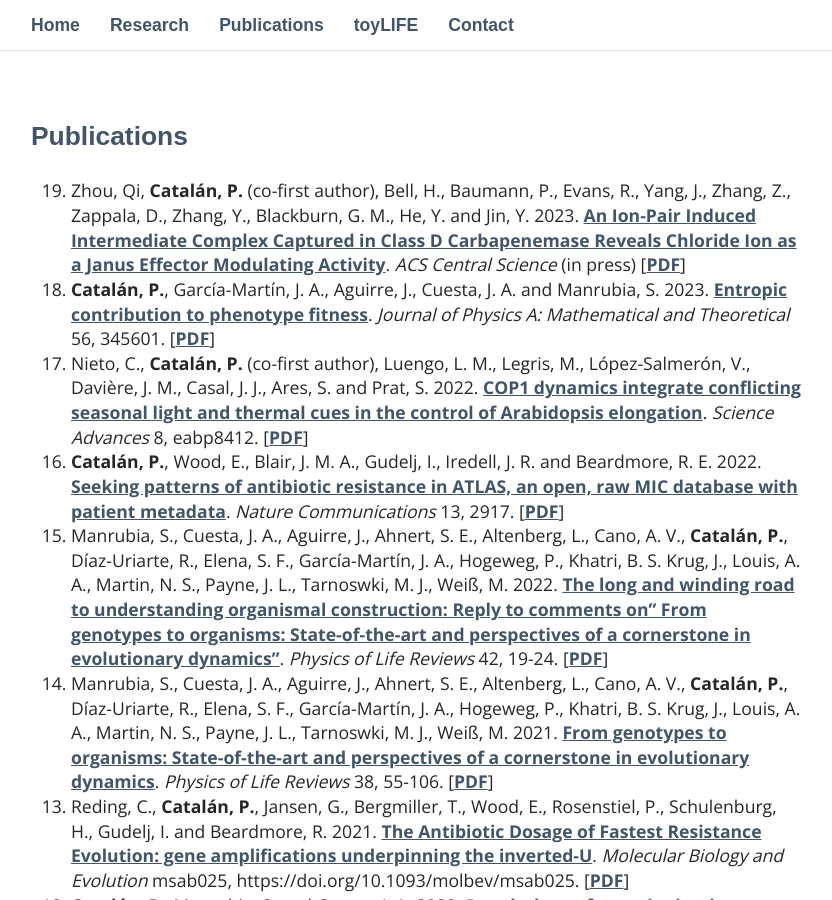
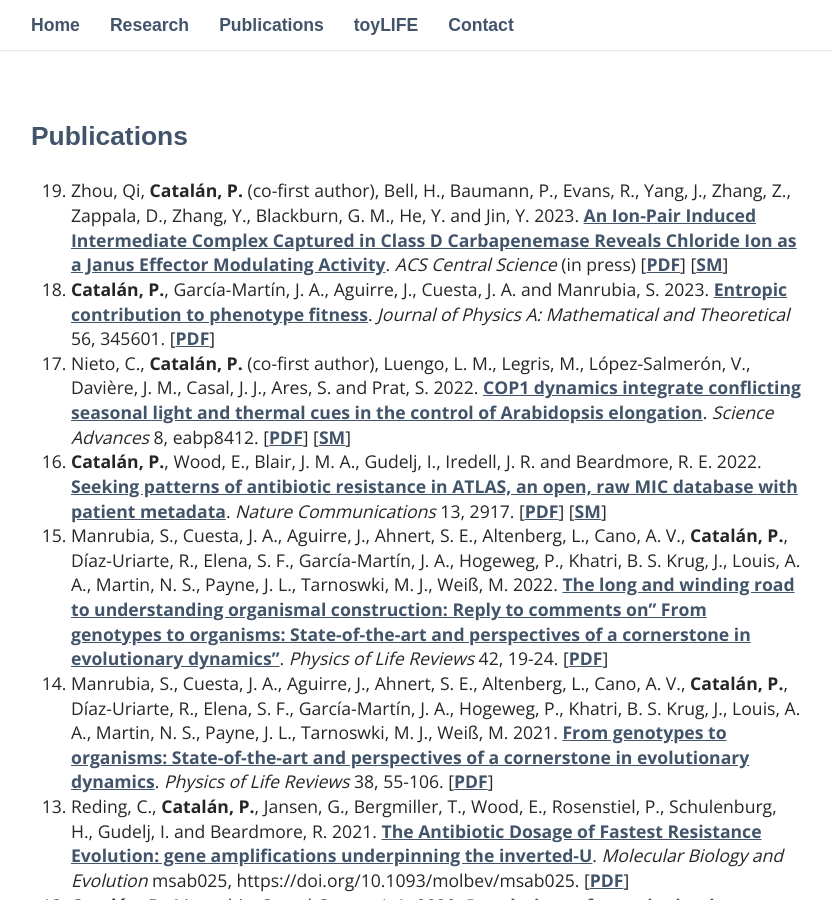
Before and after one commit to PabloCatalan/pablocatalan.github.io, a Jekyll site: the page built from _pages/02_publications.md, in a window 1280 px wide and 900 px high. Shown: the whole window, without its empty margins (224-1056 px from the left). Built offline with Jekyll 4.4.1, drawn with Linux system fonts in a browser that asks for light colours; some web fonts are replaced.

```diff
--- a/_pages/02_publications.md
+++ b/_pages/02_publications.md
@@ -4,10 +4,10 @@ title: Publications
 permalink: /publications/
 ---
 
-0. Zhou, Qi, **Catalán, P.** (co-first author), Bell, H., Baumann, P., Evans, R., Yang, J., Zhang, Z., Zappala, D., Zhang, Y., Blackburn, G. M., He, Y. and Jin, Y. 2023. [An Ion-Pair Induced Intermediate Complex Captured in Class D Carbapenemase Reveals Chloride Ion as a Janus Effector Modulating Activity](https://pubs.acs.org/doi/10.1021/acscentsci.3c00609). *ACS Central Science* (in press) [[PDF](/papers/zhou2023_oxa48.pdf)]
+0. Zhou, Qi, **Catalán, P.** (co-first author), Bell, H., Baumann, P., Evans, R., Yang, J., Zhang, Z., Zappala, D., Zhang, Y., Blackburn, G. M., He, Y. and Jin, Y. 2023. [An Ion-Pair Induced Intermediate Complex Captured in Class D Carbapenemase Reveals Chloride Ion as a Janus Effector Modulating Activity](https://pubs.acs.org/doi/10.1021/acscentsci.3c00609). *ACS Central Science* (in press) [[PDF](/papers/zhou2023_oxa48.pdf)] [[SM](/papers/zhou2023_SI.pdf)]
 0. **Catalán, P.**, García-Martín, J. A., Aguirre, J., Cuesta, J. A. and Manrubia, S. 2023. [Entropic contribution to phenotype fitness](https://iopscience.iop.org/article/10.1088/1751-8121/ace8d6). *Journal of Physics A: Mathematical and Theoretical* 56, 345601. [[PDF](/papers/catalan2023_entropy_fitness.pdf)]
-0. Nieto, C., **Catalán, P.** (co-first author), Luengo, L. M., Legris, M., López-Salmerón, V., Davière, J. M., Casal, J. J., Ares, S. and Prat, S. 2022. [COP1 dynamics integrate conflicting seasonal light and thermal cues in the control of Arabidopsis elongation](https://www.science.org/doi/full/10.1126/sciadv.abp8412). *Science Advances* 8, eabp8412. [[PDF](/papers/nieto2022_cop1.pdf)]
-0.  **Catalán, P.**, Wood, E., Blair, J. M. A., Gudelj, I., Iredell, J. R. and Beardmore, R. E. 2022. [Seeking patterns of antibiotic resistance in ATLAS, an open, raw MIC database with patient metadata](https://www.nature.com/articles/s41467-022-30635-7). *Nature Communications* 13, 2917. [[PDF](/papers/catalan2022_atlas.pdf)]
+0. Nieto, C., **Catalán, P.** (co-first author), Luengo, L. M., Legris, M., López-Salmerón, V., Davière, J. M., Casal, J. J., Ares, S. and Prat, S. 2022. [COP1 dynamics integrate conflicting seasonal light and thermal cues in the control of Arabidopsis elongation](https://www.science.org/doi/full/10.1126/sciadv.abp8412). *Science Advances* 8, eabp8412. [[PDF](/papers/nieto2022_cop1.pdf)] [[SM](/papers/nieto2022_SI.pdf)]
+0.  **Catalán, P.**, Wood, E., Blair, J. M. A., Gudelj, I., Iredell, J. R. and Beardmore, R. E. 2022. [Seeking patterns of antibiotic resistance in ATLAS, an open, raw MIC database with patient metadata](https://www.nature.com/articles/s41467-022-30635-7). *Nature Communications* 13, 2917. [[PDF](/papers/catalan2022_atlas.pdf)] [[SM](/papers/catalan2022_SI.pdf)]
 0. Manrubia, S., Cuesta, J. A., Aguirre, J., Ahnert, S. E., Altenberg, L., Cano, A. V., **Catalán, P.**, Díaz-Uriarte, R., Elena, S. F., García-Martín, J. A., Hogeweg, P., Khatri, B. S. Krug, J., Louis, A. A., Martin, N. S., Payne, J. L., Tarnoswki, M. J., Weiß, M. 2022. [The long and winding road to understanding organismal construction: Reply to comments on" From genotypes to organisms: State-of-the-art and perspectives of a cornerstone in evolutionary dynamics"](https://www.sciencedirect.com/science/article/pii/S1571064522000288). *Physics of Life Reviews* 42, 19-24. [[PDF](/papers/manrubia2022_response.pdf)]
 0.  Manrubia, S., Cuesta, J. A., Aguirre, J., Ahnert, S. E., Altenberg, L., Cano, A. V., **Catalán, P.**, Díaz-Uriarte, R., Elena, S. F., García-Martín, J. A., Hogeweg, P., Khatri, B. S. Krug, J., Louis, A. A., Martin, N. S., Payne, J. L., Tarnoswki, M. J., Weiß, M. 2021. [From genotypes to organisms: State-of-the-art and perspectives of a cornerstone in evolutionary dynamics](https://www.sciencedirect.com/science/article/pii/S1571064521000300). *Physics of Life Reviews* 38, 55-106. [[PDF](/papers/manrubia2021_perspectives.pdf)]
 0.  Reding, C., **Catalán, P.**, Jansen, G., Bergmiller, T., Wood, E., Rosenstiel, P., Schulenburg, H., Gudelj, I. and Beardmore, R. 2021. [The Antibiotic Dosage of Fastest Resistance Evolution: gene amplifications underpinning the inverted-U](https://academic.oup.com/mbe/advance-article/doi/10.1093/molbev/msab025/6161781). *Molecular Biology and Evolution* msab025, https://doi.org/10.1093/molbev/msab025. [[PDF](/papers/reding2021_invertedU.pdf)]
```
